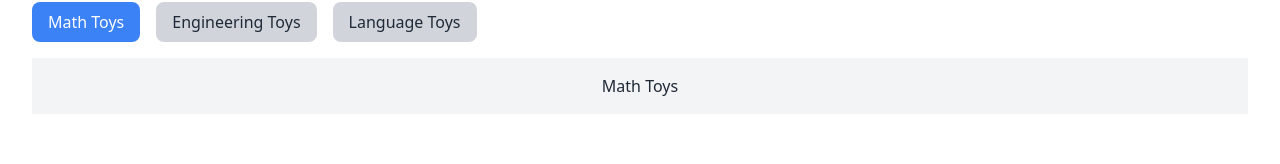
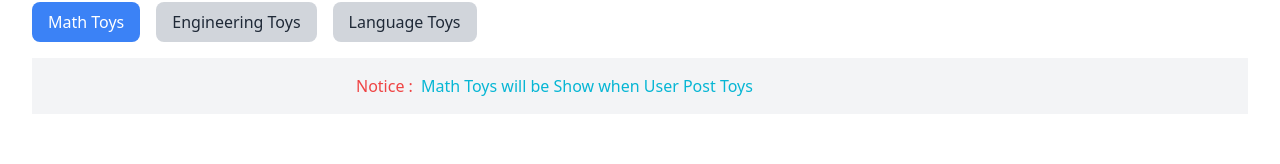
Before and after one commit to Sabbir386/brain-boosters-client, a React (Vite) app: page / in a window 1280 px wide. Shown: the part 1646-1810 px from the top of the page. Built offline with nearby package versions, Linux system fonts and the light colour scheme; no server answers; grey boxes are pictures that could not be loaded.

Commit message:
added marquee on shop by category section

```diff
--- a/package.json
+++ b/package.json
@@ -17,6 +17,7 @@
     "match-sorter": "^6.3.1",
     "react": "^18.2.0",
     "react-dom": "^18.2.0",
+    "react-fast-marquee": "^1.5.2",
     "react-hook-form": "^7.43.9",
     "react-router-dom": "^6.11.2",
     "react-tabs": "^6.0.1",
--- a/src/Components/HomeSection/ShopByCategory/ShopByCategory.jsx
+++ b/src/Components/HomeSection/ShopByCategory/ShopByCategory.jsx
@@ -1,6 +1,7 @@
 import React, { useState } from 'react';
 import { Tab, Tabs, TabList, TabPanel } from 'react-tabs';
 import 'react-tabs/style/react-tabs.css';
+import Marquee from "react-fast-marquee";
 
 const ShopByCategory = () => {
     const [activeTab, setActiveTab] = useState('Math Toys');
@@ -42,19 +43,25 @@ const ShopByCategory = () => {
                         {/* Content for the active tab */}
                         {activeTab === 'Math Toys' && (
                             <div>
-                                <h2>Math Toys</h2>
+                                <Marquee className='text-cyan-500' speed={150}>
+                                    <span className='text-red-500 mr-2'>Notice :</span>Math Toys will be Show when User Post Toys
+                                </Marquee>
                                 {/* Add content specific to Math Toys */}
                             </div>
                         )}
                         {activeTab === 'Engineering Toys' && (
                             <div>
-                                <h2>Engineering Toys</h2>
+                                <Marquee className='text-cyan-500' speed={150}>
+                                    <span className='text-red-500 mr-2'>Notice :</span>Engineering Toys will be Show when User Post Toys
+                                </Marquee>
                                 {/* Add content specific to Engineering Toys */}
                             </div>
                         )}
                         {activeTab === 'Language Toys' && (
                             <div>
-                                <h2>Language Toys</h2>
+                                <Marquee className='text-cyan-500' speed={150}>
+                                    <span className='text-red-500 mr-2'>Notice :</span>Language Toys will be Show when User Post Toys
+                                </Marquee>
                                 {/* Add content specific to Language Toys */}
                             </div>
                         )}
```
Also changed, not shown: 1 other file (tests, documents, lock files or other folders).
